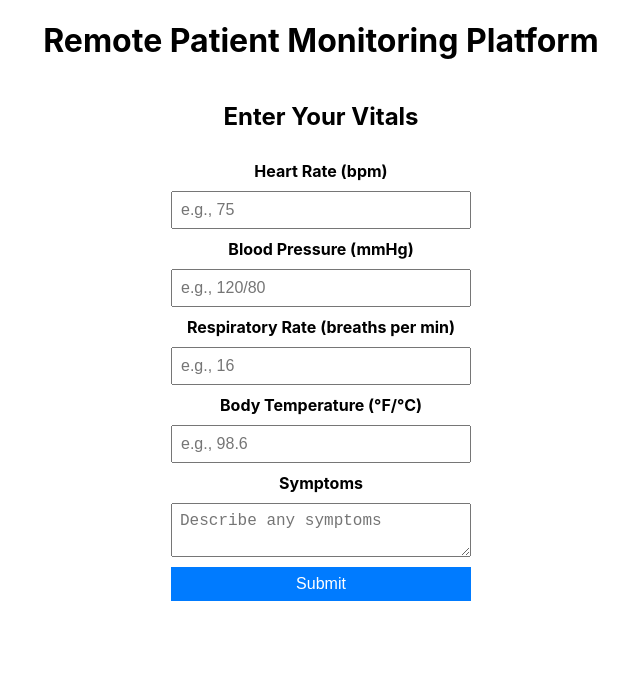
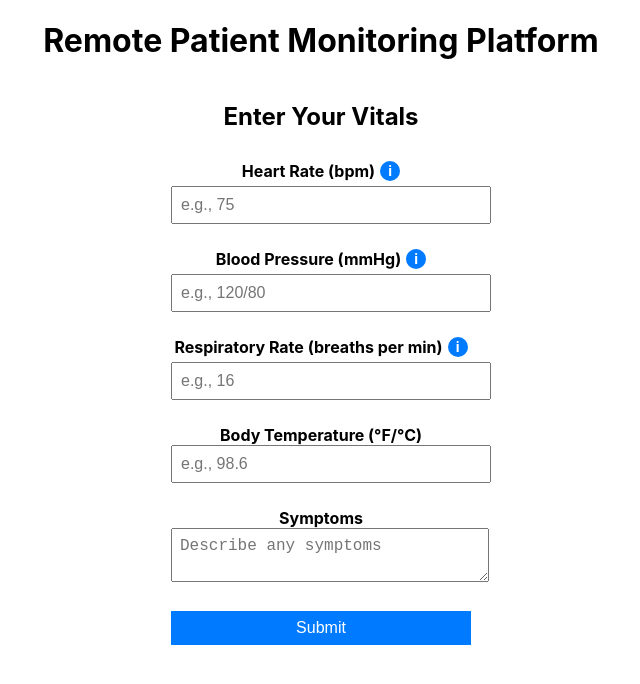
Before and after one commit to sofiyasofie/remote-patient-monitor, a React (Create React App) app in the folder frontend/: page / in a window 1280 px wide. Shown: the top 684 px of the page, without its empty margins (319-959 px from the left). Built offline with nearby package versions, Linux system fonts and the light colour scheme.

Commit message:
Added info buttons

```diff
--- a/frontend/src/components/VitalsForm.js
+++ b/frontend/src/components/VitalsForm.js
@@ -1,5 +1,4 @@
 import React, { useState } from 'react';
-import axios from 'axios';
 
 function VitalsForm() {
 	const [formData, setFormData] = useState({
@@ -10,83 +9,163 @@ function VitalsForm() {
 		symptoms: '',
 	});
 
-	const [message, setMessage] = useState('');
-
-	// Handle Input Change
 	const handleChange = (e) => {
 		const { name, value } = e.target;
 		setFormData({ ...formData, [name]: value });
 	};
 
-	// Submit Form
-	const handleSubmit = async (e) => {
-		e.preventDefault();
+	return (
+		<form>
+			<h2>Enter Your Vitals</h2>
 
-		try {
-			// Send Data to Backend
-			const response = await axios.post('http://localhost:5001/api/vitals', formData);
-			setMessage(response.data.message);
-			setFormData({
-				heartRate: '',
-				bloodPressure: '',
-				respiratoryRate: '',
-				bodyTemperature: '',
-				symptoms: '',
-			});
-		} catch (error) {
-			console.error('Error:', error);
-			setMessage('Failed to submit vitals. Try again later.');
-		}
-	};
-
-	return (
-		<form onSubmit={handleSubmit}>
-			<h2>Enter Your Vitals</h2>
-			{message && <p>{message}</p>}
-
+			<div style={{ marginBottom: '15px' }}>
+				<div
+					style={{
+						display: 'flex',
+						alignItems: 'center',
+						justifyContent: 'center',
+						gap: '5px',
+						marginBottom: '5px',
+					}}
+				>
 					<label>Heart Rate (bpm)</label>
+					<a
+						href="https://www.youtube.com/watch?v=AHHr8qNU9QY&ab_channel=HamiltonHealthSciences"
+						target="_blank"
+						rel="noopener noreferrer"
+						style={{
+							width: '20px',
+							height: '20px',
+							backgroundColor: '#007BFF',
+							color: 'white',
+							borderRadius: '50%',
+							textAlign: 'center',
+							lineHeight: '20px',
+							fontSize: '14px',
+							fontWeight: 'bold',
+							textDecoration: 'none',
+							cursor: 'pointer',
+						}}
+					>
+						i
+					</a>
+				</div>
 				<input
+					placeholder="e.g., 75"
 					type="number"
 					name="heartRate"
-				placeholder="e.g., 75"
 					value={formData.heartRate}
 					onChange={handleChange}
+					style={{ width: '100%' }}
 				/>
+			</div>
 
+			<div style={{ marginBottom: '15px' }}>
+				<div
+					style={{
+						display: 'flex',
+						alignItems: 'center',
+						justifyContent: 'center',
+						gap: '5px',
+						marginBottom: '5px',
+					}}
+				>
 					<label>Blood Pressure (mmHg)</label>
+					<a
+						href="https://www.youtube.com/watch?v=lpvyCGPsVDU&ab_channel=Drugs.com"
+						target="_blank"
+						rel="noopener noreferrer"
+						style={{
+							width: '20px',
+							height: '20px',
+							backgroundColor: '#007BFF',
+							color: 'white',
+							borderRadius: '50%',
+							textAlign: 'center',
+							lineHeight: '20px',
+							fontSize: '14px',
+							fontWeight: 'bold',
+							textDecoration: 'none',
+							cursor: 'pointer',
+						}}
+					>
+						i
+					</a>
+				</div>
 				<input
+					placeholder="e.g., 120/80"
 					type="text"
 					name="bloodPressure"
-				placeholder="e.g., 120/80"
 					value={formData.bloodPressure}
 					onChange={handleChange}
+					style={{ width: '100%' }}
 				/>
+			</div>
 
+			<div style={{ marginBottom: '15px' }}>
+				<div
+					style={{
+						display: 'flex',
+						alignItems: 'center',
+						justifyContent: 'center',
+						gap: '5px',
+						marginBottom: '5px',
+					}}
+				>
 					<label>Respiratory Rate (breaths per min)</label>
+					<a
+						href="https://www.youtube.com/watch?v=atm-gnobU7o&t=6s&ab_channel=EMTprep"
+						target="_blank"
+						rel="noopener noreferrer"
+						style={{
+							width: '20px',
+							height: '20px',
+							backgroundColor: '#007BFF',
+							color: 'white',
+							borderRadius: '50%',
+							textAlign: 'center',
+							lineHeight: '20px',
+							fontSize: '14px',
+							fontWeight: 'bold',
+							textDecoration: 'none',
+							cursor: 'pointer',
+						}}
+					>
+						i
+					</a>
+				</div>
 				<input
+					placeholder="e.g., 16"
 					type="number"
 					name="respiratoryRate"
-				placeholder="e.g., 16"
 					value={formData.respiratoryRate}
 					onChange={handleChange}
+					style={{ width: '100%' }}
 				/>
+			</div>
 
+			<div style={{ marginBottom: '15px' }}>
 				<label>Body Temperature (°F/°C)</label>
 				<input
+					placeholder="e.g., 98.6"
 					type="number"
 					name="bodyTemperature"
-				placeholder="e.g., 98.6"
 					value={formData.bodyTemperature}
 					onChange={handleChange}
+					style={{ width: '100%' }}
 				/>
+			</div>
 
+			<div style={{ marginBottom: '15px' }}>
 				<label>Symptoms</label>
 				<textarea
+					placeholder="Describe any symptoms"
 					name="symptoms"
-				placeholder="Describe any symptoms"
 					value={formData.symptoms}
 					onChange={handleChange}
+					style={{ width: '100%' }}
 				/>
+			</div>
 
 			<button type="submit">Submit</button>
 		</form>
```
Also changed, not shown: frontend/src/VitalsForm.js (deleted, +0 -88 lines). Lines whose indentation alone changed are shown as unchanged.
